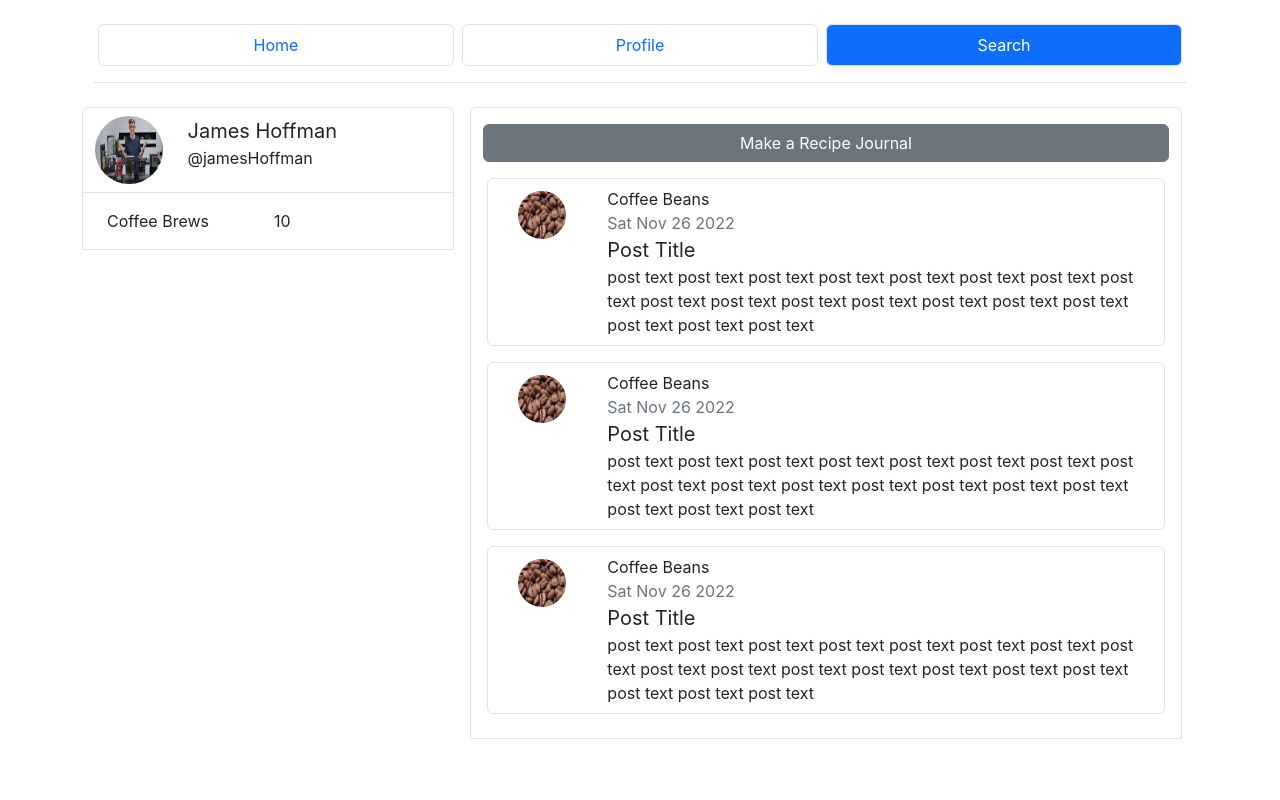
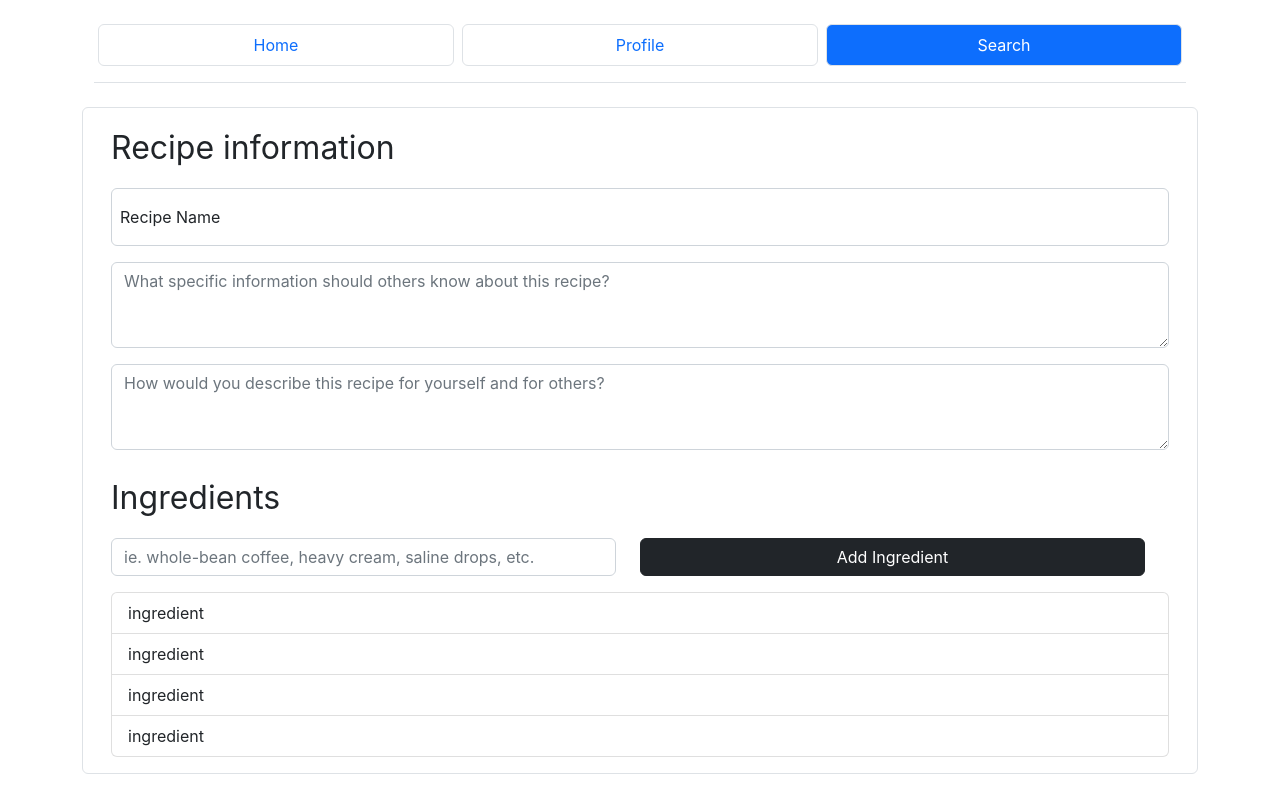
Before and after one commit to loonery/webdev-group-project, a React (Create React App) app: page /search in a window 1280 px wide. Built offline with nearby package versions, Linux system fonts and the light colour scheme.

Commit message:
significant progress on create recipe component

```diff
--- /dev/null
+++ b/src/components/domain-components/recipe-components/CreateRecipe/Ingredient.js
@@ -0,0 +1,4 @@
+const Ingredient = () => {
+
+    return <li className="list-group-item">I am an ingredient</li>
+}
--- /dev/null
+++ b/src/components/domain-components/recipe-components/CreateRecipe/index.js
@@ -0,0 +1,75 @@
+const CreateRecipe = () => {
+
+    // todo: style the textareas to not allow resizing
+
+    return(
+        <>
+            <div className="row border rounded mt-3 pt-3 ps-3 pb-3 pe-3">
+                <div className="fs-2"> Recipe information</div>
+                <div className="form-floating mt-3">
+                    <input className="form-control"
+                           id="recipe-name"
+                           placeholder="Recipe Name"
+                           value=""
+                    />
+                    <label className="ms-2" htmlFor="recipe-name">Recipe Name</label>
+                </div>
+
+                <div className="mt-3">
+                    <textarea className="form-control"
+                           id="recipe-notes"
+                           rows={3}
+                           placeholder="What specific information should others know about this recipe?"
+                           value=""
+                    />
+                </div>
+
+                <div className="mt-3">
+                    <textarea className="form-control"
+                           id="recipe-description"
+                           placeholder="How would you describe this recipe for yourself and for others?"
+                           rows={3}
+                           value=""
+                    />
+                </div>
+
+                {/*ingredients section */}
+                <div className="pt-4 fs-2">Ingredients</div>
+
+                {/*this row houses the ingredients input field and related button*/}
+                <div className="row">
+
+                    {/*add ingredient input field here*/}
+                    <div className='col'>
+                        <div className="mt-3">
+                            <input className="form-control"
+                                   id="ingredients-input"
+                                   placeholder="ie. whole-bean coffee, heavy cream, saline drops, etc."
+                                   value=""
+                            />
+                        </div>
+                    </div>
+
+                    {/*add ingredient button column*/}
+                    <div className="col">
+                        <button className="btn btn-primary btn-dark w-100 mt-3">Add Ingredient</button>
+                    </div>
+                </div>
+
+                {/*ingredient list*/}
+                {/*todo - implement ingredient deleting (as we did with the tuitslist)*/}
+                <div className="mt-3">
+                    <ul className="list-group">
+                        <li className="list-group-item">ingredient</li>
+                        <li className="list-group-item">ingredient</li>
+                        <li className="list-group-item">ingredient</li>
+                        <li className="list-group-item">ingredient</li>
+                    </ul>
+                </div>
+            </div>
+
+
+        </>
+        );
+}
+export default CreateRecipe;
--- a/src/components/index.js
+++ b/src/components/index.js
@@ -1,8 +1,8 @@
 import HomeComponent from "./page-components/Homepage";
 import ProfileComponent from "./page-components/Profile";
-import LoginComponent from "./page-components/Login";
 import {Routes, Route} from "react-router";
 import NavigationBar from "./NavigationBar";
+import CreateRecipe from "./domain-components/recipe-components/CreateRecipe";
 
 function Coffee() {
     return(
@@ -18,8 +18,8 @@ function Coffee() {
                            element={<HomeComponent/>}/>
                     <Route path="profile/*"
                            element={<ProfileComponent/>}/>
-                    <Route path="login/*"
-                           element={<LoginComponent/>}/>
+                    <Route path="search/*"
+                           element={<CreateRecipe/>}/>
                 </Routes>
             </div>
     );
--- a/src/components/page-components/Homepage/RecipeJournalFeed/index.js
+++ b/src/components/page-components/Homepage/RecipeJournalFeed/index.js
@@ -1,5 +1,5 @@
 import react from 'react';
-import RecipeJournalItem from "./RecipeJournalItem";
+import RecipeJournalItem from "../../../domain-components/recipe-components/RecipeJournal/RecipeJournalItem";
 
 const RecipeJournalFeed = () => {
     return(
--- a/src/components/page-components/Profile/index.js
+++ b/src/components/page-components/Profile/index.js
@@ -5,23 +5,35 @@ const Profile = () => {
     const userHandle = "@jamesHoffman"
 
     return (
-        /*profile banner image*/
-        <div className="row border rounded pt-3 ps-3">
-            {/*profile picture overlaid over banner image*/}
-            <div className="col-3">
-                <img src={userImage}
-                     className="rounded-circle"
-                     height="150px"
-                     width="150px"
-                />
+        <>
+            {/* profile banner image */}
+            <div className="row border rounded pt-3 ps-3 pb-3">
+                {/*profile picture */}
+                <div className="col-3">
+                    <img src={userImage}
+                         className="rounded-circle"
+                         height="150px"
+                         width="150px"/>
+                </div>
+                <div className="col-9 fs-3">
+                    <div>{userName}</div>
+                    <div>{userHandle}</div>
+                </div>
             </div>
-            <div className="col-9">
 
-                <div>{userName}</div>
-                <div>{userHandle}</div>
+            <div className="row border rounded mt-3 pt-3 ps-3 pb-3">
+                General Profile Information
+            </div>
 
+
+            <div className="row border rounded mt-3 pt-3 ps-3 pb-3">
+                Recipes and Recipe Collections
             </div>
-        </div>
+
+            <div className="row border rounded mt-3 pt-3 ps-3 pb-3">
+                Your Brewing Network
+            </div>
+        </>
     );
 }
 
```
Also changed, not shown: src/components/domain-components/recipe-components/RecipeJournal/RecipeJournalItem.js (renamed from src/components/page-components/Homepage/RecipeJournalFeed/RecipeJournalItem.js), src/components/domain-components/recipe-components/RecipeJournal/RecipeJournalList.js (renamed from src/components/page-components/Homepage/RecipeJournalFeed/RecipeJournalList.js).
